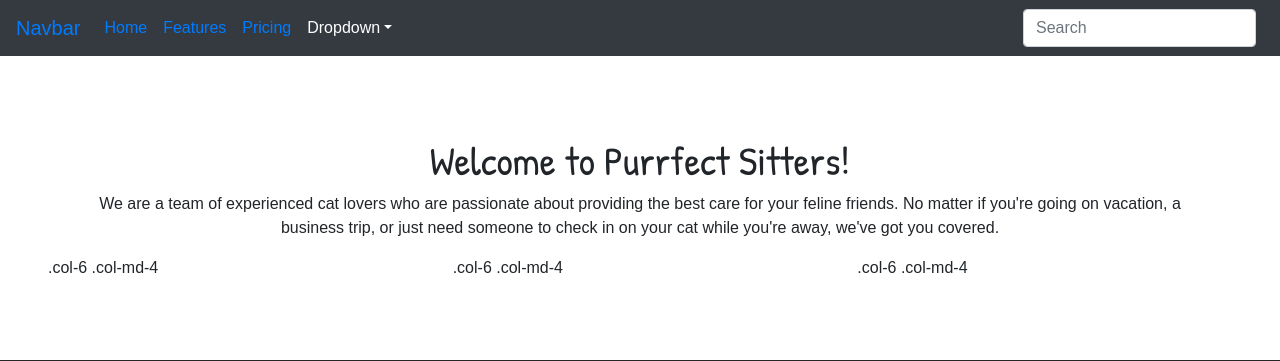
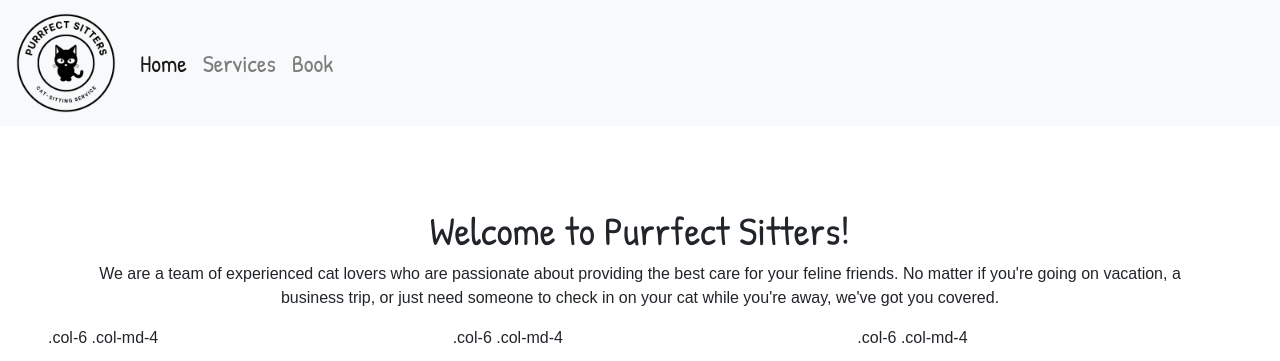
Before and after one commit to CaraMcAvinchey/purrfect-sitters, a Django app: page / in a window 1280 px wide. Shown: the top 361 px of the page. Run offline with Django 3.2, Linux system fonts and the light colour scheme; parts of the project's set-up code (start-up, migrations or seed data) failed here and were passed over; some libraries are stand-ins or nearby versions; some web fonts are replaced.

Commit message:
Add basic navbar with logo

```diff
--- a/static/css/base.css
+++ b/static/css/base.css
@@ -7,8 +7,10 @@ body {
 
 .content-container {
     padding: 5rem 3rem;
+}
 
-}
+/*----- Logo & Images -----*/
+
 
 /*----- Headings & Text -----*/
 h1, h2, h3, h4, h5, h6 {
@@ -24,6 +26,12 @@ h1, h2, h3, h4, h5, h6 {
 .btn-custom:hover {
     transform: scale(1.1);
     transition: 0.3s;
+}
+
+/*----- Navigation -----*/
+.navbar li {
+    font-family: 'Patrick Hand', cursive;
+    font-size: 1.5rem;
 }
 
 /*----- Footer -----*/
@@ -53,7 +61,7 @@ li a {
     text-decoration: none;
 } */
 
-a:hover {
+.social-media a:hover {
     background-color: #111111;
     transform: scale(1.2);
     transition: 0.4s;
--- a/templates/base.html
+++ b/templates/base.html
@@ -53,50 +53,9 @@
 
 <body>
   <!-- SITE NAME & NAV -->
-  <header>
-    <nav class="navbar navbar-expand-lg bg-dark text-white">
-      <a class="navbar-brand" href="#">Navbar</a>
-
-      <button class="navbar-toggler" type="button" data-toggle="collapse" data-target="#basicExampleNav"
-        aria-controls="basicExampleNav" aria-expanded="false" aria-label="Toggle navigation">
-        <span class="navbar-toggler-icon"></span>
-      </button>
-
-      <div class="collapse navbar-collapse" id="basicExampleNav">
-        <ul class="navbar-nav mr-auto">
-          <li class="nav-item active">
-            <a class="nav-link" href="#">Home
-              <span class="sr-only">(current)</span>
-            </a>
-          </li>
-          <li class="nav-item">
-            <a class="nav-link" href="#">Features</a>
-          </li>
-          <li class="nav-item">
-            <a class="nav-link" href="#">Pricing</a>
-          </li>
-
-          <li class="nav-item dropdown">
-            <a class="nav-link dropdown-toggle" id="navbarDropdownMenuLink" data-toggle="dropdown" aria-haspopup="true"
-              aria-expanded="false">Dropdown</a>
-            <div class="dropdown-menu dropdown-primary" aria-labelledby="navbarDropdownMenuLink">
-              <a class="dropdown-item" href="#">Action</a>
-              <a class="dropdown-item" href="#">Another action</a>
-              <a class="dropdown-item" href="#">Something else here</a>
-            </div>
-          </li>
-
-        </ul>
-
-        <form class="form-inline">
-          <div class="md-form my-0">
-            <input class="form-control mr-sm-2" type="text" placeholder="Search" aria-label="Search">
-          </div>
-        </form>
-      </div>
-
-    </nav>
-  </header>
+  <div>
+    {% include 'includes/nav-content.html' %}
+  </div>
 
   <!-- PAGE CONTENT -->
   <div class="content-container">
--- /dev/null
+++ b/templates/includes/nav-content.html
@@ -0,0 +1,27 @@
+{% load static %}
+
+<header>
+    <nav class="navbar navbar-expand-lg navbar-light bg-light">
+        <a class="navbar-brand" href="#">
+            <img class="site_logo" src="{% static 'images/purrfect-sitters-logo.png' %}" alt="site logo" width="100" height="100">
+        </a>
+        <button class="navbar-toggler" type="button" data-toggle="collapse" data-target="#navbarSupportedContent" aria-controls="navbarSupportedContent" aria-expanded="false" aria-label="Toggle navigation">
+          <span class="navbar-toggler-icon"></span>
+        </button>
+
+        <div class="collapse navbar-collapse" id="navbarSupportedContent">
+          <ul class="navbar-nav mr-auto">
+            <li class="nav-item active">
+              <a class="nav-link" href="#">Home <span class="sr-only">(current)</span></a>
+            </li>
+            <li class="nav-item">
+              <a class="nav-link" href="#">Services</a>
+            </li>
+            <li class="nav-item">
+                <a class="nav-link" href="#">Book</a>
+              </li>
+          </ul>
+        </div>
+      </nav>
+
+</header>
```
